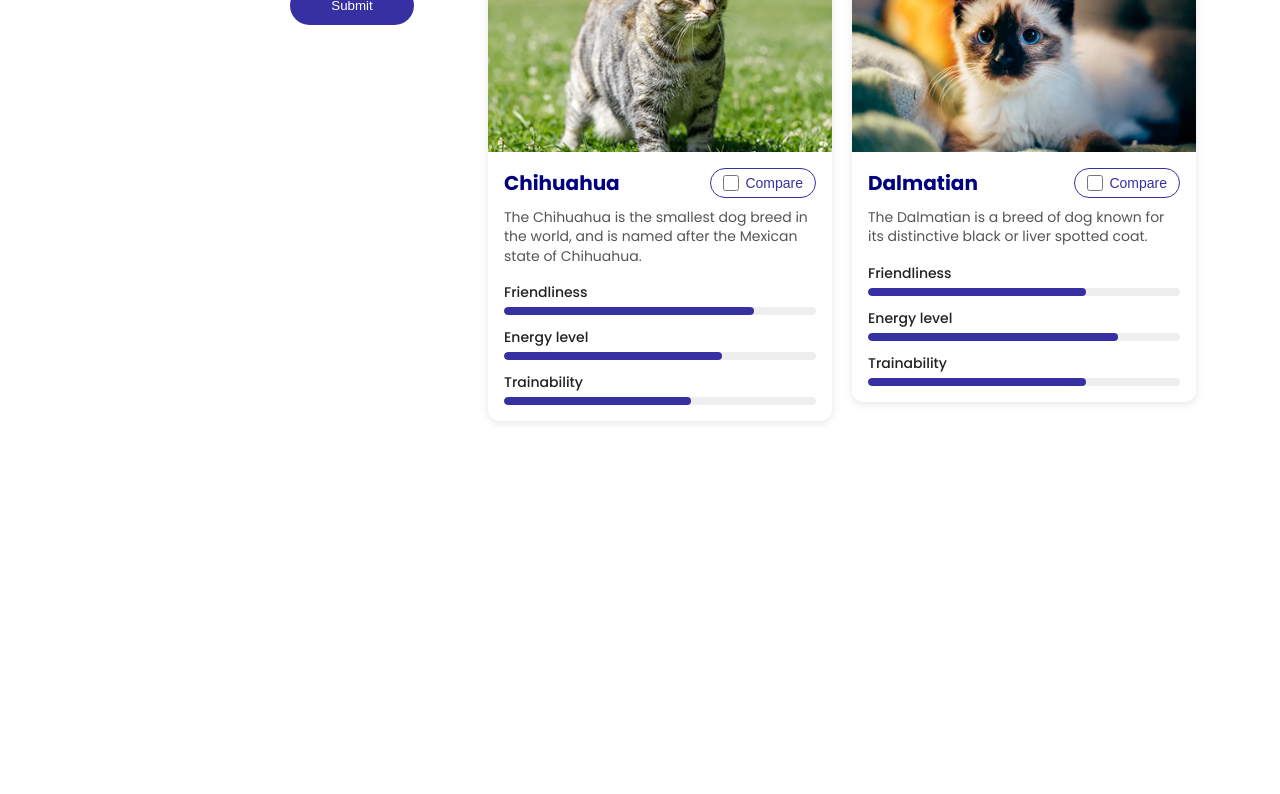
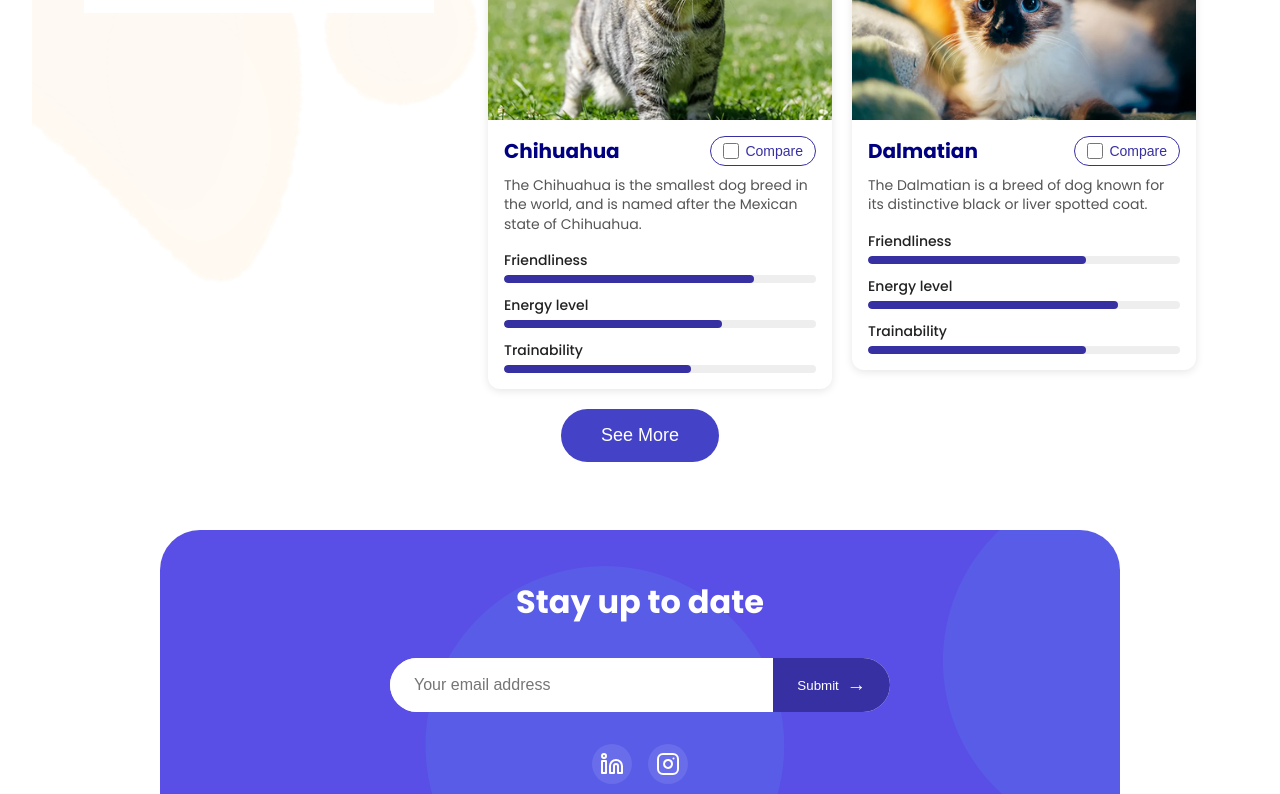
Before and after one commit to GampaAbhishek/perkypet-ui, a React (Vite) app: page / in a window 1280 px wide. Shown: the part 2000-2794 px from the top of the page. Before the commit the page ends 2557 px from the top, so only its background shows below. Built offline with nearby package versions, Linux system fonts and the light colour scheme; the HTML template or start-up script is replaced by a standard one.

Commit message:
Add Footer component with styles and background images; update layout to include Footer

```diff
--- a/src/App.css
+++ b/src/App.css
@@ -90,8 +90,8 @@
   display: flex;
   justify-content: space-between;
   padding: 2rem;
+  padding-bottom: 0rem;
   border-radius: 1rem;
-  margin: 2rem 0;
   min-height: 80vh;
 }
 
--- /dev/null
+++ b/src/components/Footer/Footer.css
@@ -0,0 +1,193 @@
+.footer {
+    background-color: #5046e5;
+    color: white;
+    position: relative;
+    overflow: hidden;
+    background-image: url('../../assets/footerbackgroundimage.png');
+    height: 500px;
+    margin: 1rem 10rem 5rem 10rem;
+    border-radius: 40px;
+  }
+
+
+  .app-download-section {
+    display: flex;
+    justify-content: space-between;
+    align-items: center;
+    padding: 4rem 2rem;
+    max-width: 1280px;
+    margin: 0 auto;
+    position: relative;
+    z-index: 1;
+  }
+
+  .app-download-content {
+    flex: 1;
+    max-width: 500px;
+  }
+
+  .app-download-content h2 {
+    font-size: 2.5rem;
+    font-weight: bold;
+    margin-bottom: 1rem;
+    color: white;
+  }
+
+  .app-download-content p {
+    font-size: 1.1rem;
+    margin-bottom: 2rem;
+    line-height: 1.6;
+  }
+
+  .app-store-buttons {
+    display: flex;
+    gap: 1rem;
+  }
+
+  .app-store-button img,
+  .play-store-button img {
+    height: 40px;
+    width: auto;
+  }
+
+  .app-mockup {
+    flex: 1;
+    display: flex;
+    justify-content: center;
+  }
+
+  .app-mockup img {
+    max-width: 100%;
+    height: auto;
+    max-height: 500px;
+  }
+
+  .newsletter-section {
+    background-color: rgba(255, 255, 255, 0.05);
+    padding: 3rem 2rem;
+    text-align: center;
+    position: relative;
+    z-index: 1;
+  }
+
+  .newsletter-section h2 {
+    font-size: 2rem;
+    margin-bottom: 2rem;
+    color: white;
+  }
+
+  .newsletter-form {
+    display: flex;
+    max-width: 500px;
+    margin: 0 auto 2rem;
+    border-radius: 50px;
+    overflow: hidden;
+    background-color: white;
+  }
+
+  .newsletter-form input {
+    flex: 1;
+    padding: 1rem 1.5rem;
+    border: none;
+    outline: none;
+    font-size: 1rem;
+  }
+
+  .newsletter-form button {
+    background-color: #3730a3;
+    color: white;
+    border: none;
+    padding: 1rem 1.5rem;
+    cursor: pointer;
+    font-weight: 500;
+    display: flex;
+    align-items: center;
+    gap: 0.5rem;
+  }
+
+  .submit-icon {
+    font-size: 1.2rem;
+  }
+
+  .social-links {
+    display: flex;
+    justify-content: center;
+    gap: 1rem;
+    margin-top: 2rem;
+  }
+
+  .social-link {
+    display: flex;
+    align-items: center;
+    justify-content: center;
+    width: 40px;
+    height: 40px;
+    border-radius: 50%;
+    background-color: rgba(255, 255, 255, 0.1);
+    color: white;
+    transition: background-color 0.2s;
+  }
+
+  .social-link:hover {
+    background-color: rgba(255, 255, 255, 0.2);
+  }
+
+  .footer-bottom {
+    display: flex;
+    justify-content: space-between;
+    align-items: center;
+    padding: 1.5rem 2rem;
+    position: relative;
+    z-index: 1;
+    background-color: rgba(255, 255, 255, 0.05);
+    padding-top: 9.5rem;
+}
+
+  .footer-links {
+    display: flex;
+    gap: 2rem;
+  }
+
+  .footer-links a {
+    color: white;
+    text-decoration: none;
+  }
+
+  .footer-links a:hover {
+    text-decoration: underline;
+  }
+
+  @media (max-width: 768px) {
+    .app-download-section {
+      flex-direction: column;
+      text-align: center;
+      padding: 3rem 1.5rem;
+    }
+
+    .app-download-content {
+      margin-bottom: 2rem;
+    }
+
+    .app-store-buttons {
+      justify-content: center;
+    }
+
+    .newsletter-form {
+      flex-direction: column;
+      border-radius: 12px;
+    }
+
+    .newsletter-form button {
+      border-radius: 0;
+    }
+
+    .footer-bottom {
+      flex-direction: column;
+      gap: 1rem;
+      text-align: center;
+    }
+  }
+
+  .footer-all-right{
+    padding-left: 200px;
+  }
--- /dev/null
+++ b/src/components/Footer/Footer.tsx
@@ -0,0 +1,82 @@
+import type React from "react";
+
+import { useState } from "react";
+import "./Footer.css";
+
+export default function Footer() {
+  const [email, setEmail] = useState("");
+
+  const handleSubmit = (e: React.FormEvent) => {
+    e.preventDefault();
+    // Handle newsletter subscription
+    console.log("Subscribing email:", email);
+    setEmail("");
+    alert("Thank you for subscribing!");
+  };
+
+  return (
+    <footer className="footer">
+      <div className="newsletter-section">
+        <h2>Stay up to date</h2>
+        <form onSubmit={handleSubmit} className="newsletter-form">
+          <input
+            type="email"
+            placeholder="Your email address"
+            value={email}
+            onChange={(e) => setEmail(e.target.value)}
+            required
+          />
+          <button type="submit">
+            Submit <span className="submit-icon">→</span>
+          </button>
+        </form>
+
+        <div className="social-links">
+          <a href="#" className="social-link linkedin">
+            <svg
+              xmlns="http://www.w3.org/2000/svg"
+              width="24"
+              height="24"
+              viewBox="0 0 24 24"
+              fill="none"
+              stroke="currentColor"
+              strokeWidth="2"
+              strokeLinecap="round"
+              strokeLinejoin="round"
+            >
+              <path d="M16 8a6 6 0 0 1 6 6v7h-4v-7a2 2 0 0 0-2-2 2 2 0 0 0-2 2v7h-4v-7a6 6 0 0 1 6-6z"></path>
+              <rect x="2" y="9" width="4" height="12"></rect>
+              <circle cx="4" cy="4" r="2"></circle>
+            </svg>
+          </a>
+          <a href="#" className="social-link instagram">
+            <svg
+              xmlns="http://www.w3.org/2000/svg"
+              width="24"
+              height="24"
+              viewBox="0 0 24 24"
+              fill="none"
+              stroke="currentColor"
+              strokeWidth="2"
+              strokeLinecap="round"
+              strokeLinejoin="round"
+            >
+              <rect x="2" y="2" width="20" height="20" rx="5" ry="5"></rect>
+              <path d="M16 11.37A4 4 0 1 1 12.63 8 4 4 0 0 1 16 11.37z"></path>
+              <line x1="17.5" y1="6.5" x2="17.51" y2="6.5"></line>
+            </svg>
+          </a>
+        </div>
+      </div>
+
+      <div className="footer-bottom">
+        <p></p>
+        <p className="footer-all-right">©2024 All right reserved</p>
+        <div className="footer-links">
+          <a href="#">GDPR</a>
+          <a href="#">Privacy Policy</a>
+        </div>
+      </div>
+    </footer>
+  );
+}
--- a/src/components/Homepage/BreedCard/BreedCard.tsx
+++ b/src/components/Homepage/BreedCard/BreedCard.tsx
@@ -25,7 +25,6 @@ export default function BreedCard({
     setIsCompared(!isCompared);
   };
 
-  console.log("image: ", image);
   return (
     <div className="breed-card">
       <div className="breed-image">
--- a/src/components/Homepage/BreedFilter/BreedFilter.css
+++ b/src/components/Homepage/BreedFilter/BreedFilter.css
@@ -129,7 +129,7 @@
 .checkbox-item input[type="checkbox"]:checked::after {
   content: "";
   position: absolute;
-  left: 4.5px;
+  left: 4px;
   /* top: 1px; */
   width: 5px;
   height: 9px;
--- a/src/components/Homepage/BreedsPage/BreedsPage.css
+++ b/src/components/Homepage/BreedsPage/BreedsPage.css
@@ -1,5 +1,8 @@
 .breeds-page {
     padding: 20px;
+    background-image: url('../../../assets/homebackground.png');
+    background-position: left bottom;
+    background-repeat: no-repeat;
   }
 
   .breeds-container {
@@ -29,3 +32,19 @@
       width: 100%;
     }
   }
+
+
+  .see-more-container{
+    display: flex;
+    justify-content: center;
+  }
+
+  .see-more-button{
+    background-color: #4443C8;
+    color: white;
+    border: none;
+    padding: 16px 40px;
+    border-radius: 32px;
+    cursor: pointer;
+    font-size: 18px;
+  }
--- a/src/components/Homepage/BreedsPage/BreedsPage.tsx
+++ b/src/components/Homepage/BreedsPage/BreedsPage.tsx
@@ -38,6 +38,9 @@ export default function BreedsPage() {
           ))}
         </div>
       </div>
+      <div className="see-more-container">
+        <button className="see-more-button">See More</button>
+      </div>
     </div>
   );
 }
--- a/src/components/Homepage/HomeHead/HomeHead.css
+++ b/src/components/Homepage/HomeHead/HomeHead.css
@@ -6,7 +6,7 @@
     background-color: #f5f5f5;
     border-radius: 0 0 1rem 1rem;
     margin: 0 0 2rem 0;
-    min-height: 80vh;
+    /* min-height: 80vh; */
     padding-bottom: 0;
 }
 
--- a/src/components/layout.tsx
+++ b/src/components/layout.tsx
@@ -1,5 +1,6 @@
 import { Outlet, Link, NavLink } from "react-router-dom";
 import Logo from "./logo";
+import Footer from "./Footer/Footer";
 
 export default function Layout() {
   return (
@@ -51,6 +52,7 @@ export default function Layout() {
       <main>
         <Outlet />
       </main>
+      <Footer />
     </div>
   );
 }
```
Also changed, not shown: src/assets/footerbackgroundimage.png (added), src/assets/homebackground.png (added).
